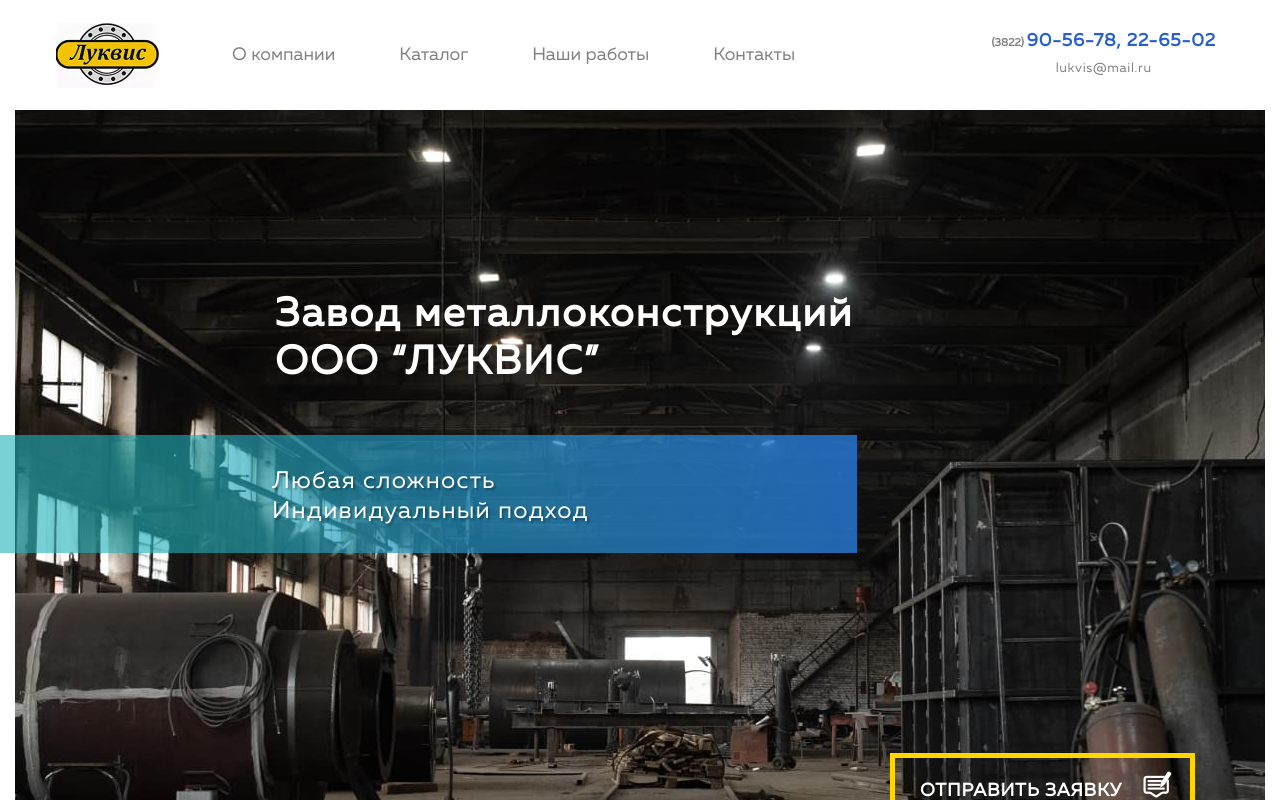
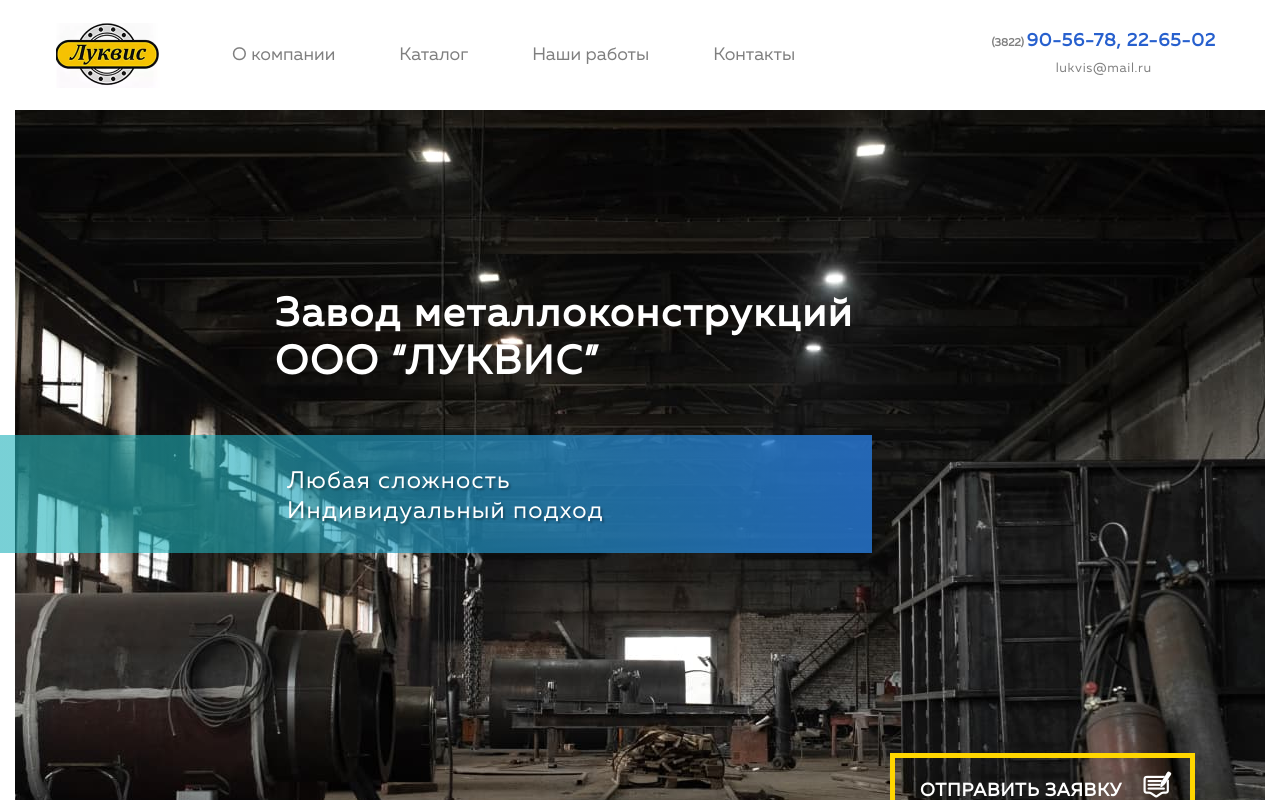
Before and after one commit to Fessan-zz/lukvis, a Vue app: page / in a window 1280 px wide. Shown: the top 800 px of the page. Built offline with nearby package versions, Linux system fonts and the light colour scheme; no server answers; what vue-input-facade would draw is missing.

Commit message:
new favicon

```diff
--- a/src/assets/styles/main.scss
+++ b/src/assets/styles/main.scss
@@ -24,7 +24,7 @@
     max-width: 900px;
     width: 100%;
     background: linear-gradient(255.74deg, #2760CE -31.61%, rgba(31, 177, 186, 0.6) 74.55%);
-    margin-left: -128px;
+    margin-left: -113px;
     text-align: right;
     height: 118px;
     padding-bottom: 200px;
--- a/src/components/main/l-claim.vue
+++ b/src/components/main/l-claim.vue
@@ -253,7 +253,7 @@
       width: 100%;
       height: 118px;
       max-width: 668px;
-      margin-left: -137px;
+      margin-left: -123px;
     }
     &-wrapper-p{
       font-weight: 500;
```
Also changed, not shown: 1 other file (tests, documents, lock files or other folders).
